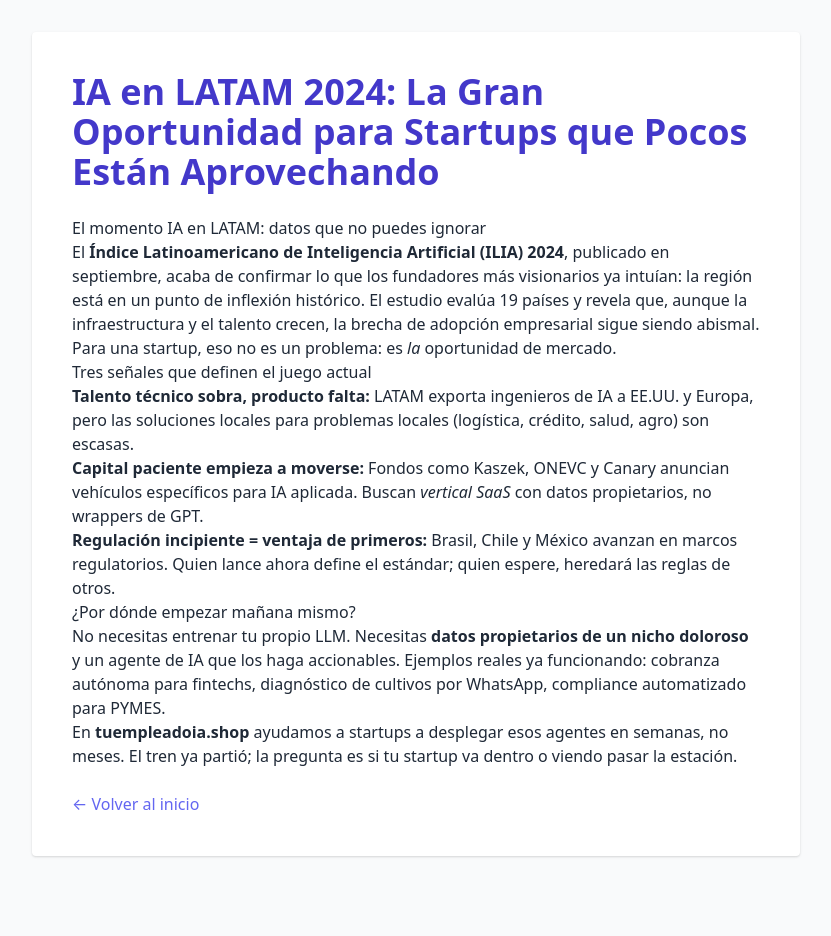
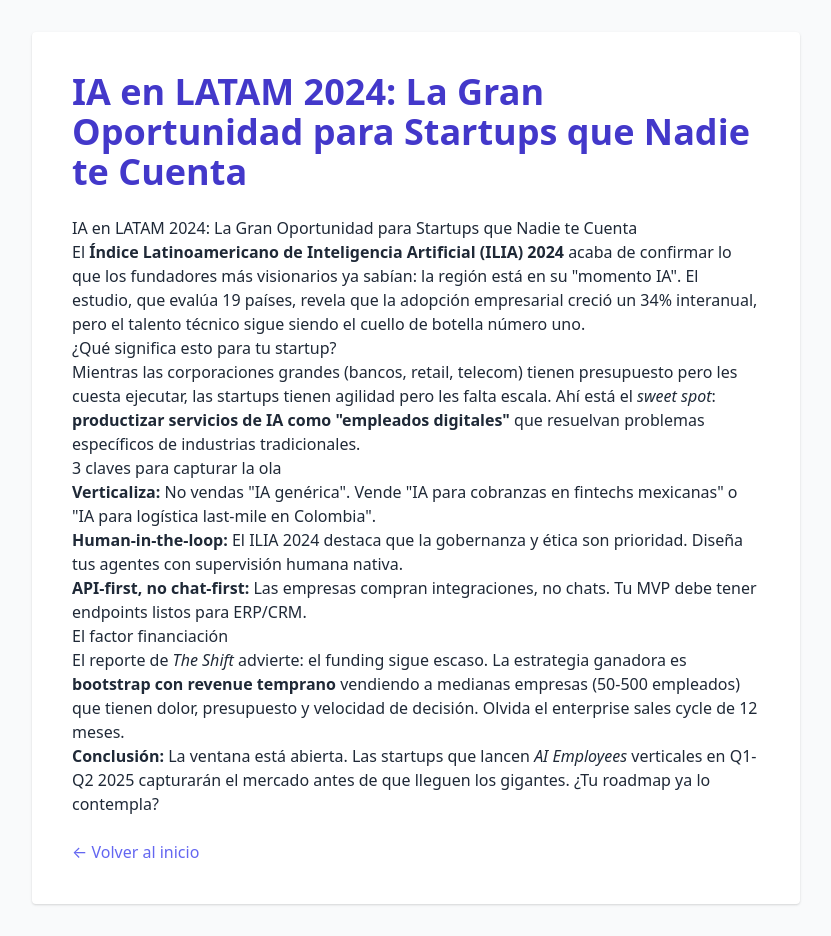
Before and after one commit to jhonnycastle81/tuempleadoia-shop, a plain HTML site: page blog/ia-latam-2024-oportunidad-startups.html in a window 1280 px wide. Shown: the whole page, without its empty margins (224-1055 px from the left). Before the commit the page ends 888 px from the top, so only its background shows below. Drawn offline with nearby package versions, Linux system fonts and the light colour scheme.

Commit message:
feat: Nuevo blog IA - IA en LATAM 2024: La Gran Oportunidad para Startups que Nadie te Cuenta

```diff
--- a/blog/ia-latam-2024-oportunidad-startups.html
+++ b/blog/ia-latam-2024-oportunidad-startups.html
@@ -1,21 +1,25 @@
 <!DOCTYPE html>
-        <html lang="es"><head><meta charset="UTF-8"><title>IA en LATAM 2024: La Gran Oportunidad para Startups que Pocos Están Aprovechando</title>
+        <html lang="es"><head><meta charset="UTF-8"><title>IA en LATAM 2024: La Gran Oportunidad para Startups que Nadie te Cuenta</title>
         <link href="https://cdnjs.cloudflare.com/ajax/libs/tailwindcss/2.2.19/tailwind.min.css" rel="stylesheet">
         </head><body class="bg-gray-50 text-gray-800 p-8">
         <div class="max-w-3xl mx-auto bg-white p-10 rounded shadow">
-        <h1 class="text-4xl font-bold mb-6 text-indigo-700">IA en LATAM 2024: La Gran Oportunidad para Startups que Pocos Están Aprovechando</h1>
-        <div class="prose"><h2>El momento IA en LATAM: datos que no puedes ignorar</h2>
-<p>El <strong>Índice Latinoamericano de Inteligencia Artificial (ILIA) 2024</strong>, publicado en septiembre, acaba de confirmar lo que los fundadores más visionarios ya intuían: la región está en un punto de inflexión histórico. El estudio evalúa 19 países y revela que, aunque la infraestructura y el talento crecen, la brecha de adopción empresarial sigue siendo abismal. Para una startup, eso no es un problema: es <em>la</em> oportunidad de mercado.</p>
+        <h1 class="text-4xl font-bold mb-6 text-indigo-700">IA en LATAM 2024: La Gran Oportunidad para Startups que Nadie te Cuenta</h1>
+        <div class="prose"><h2>IA en LATAM 2024: La Gran Oportunidad para Startups que Nadie te Cuenta</h2>
+<p>El <strong>Índice Latinoamericano de Inteligencia Artificial (ILIA) 2024</strong> acaba de confirmar lo que los fundadores más visionarios ya sabían: la región está en su "momento IA". El estudio, que evalúa 19 países, revela que la adopción empresarial creció un 34% interanual, pero el talento técnico sigue siendo el cuello de botella número uno.</p>
 
-<h2>Tres señales que definen el juego actual</h2>
+<h2>¿Qué significa esto para tu startup?</h2>
+<p>Mientras las corporaciones grandes (bancos, retail, telecom) tienen presupuesto pero les cuesta ejecutar, las startups tienen agilidad pero les falta escala. Ahí está el <em>sweet spot</em>: <strong>productizar servicios de IA como "empleados digitales"</strong> que resuelvan problemas específicos de industrias tradicionales.</p>
+
+<h2>3 claves para capturar la ola</h2>
 <ul>
-<li><strong>Talento técnico sobra, producto falta:</strong> LATAM exporta ingenieros de IA a EE.UU. y Europa, pero las soluciones locales para problemas locales (logística, crédito, salud, agro) son escasas.</li>
-<li><strong>Capital paciente empieza a moverse:</strong> Fondos como Kaszek, ONEVC y Canary anuncian vehículos específicos para IA aplicada. Buscan <em>vertical SaaS</em> con datos propietarios, no wrappers de GPT.</li>
-<li><strong>Regulación incipiente = ventaja de primeros:</strong> Brasil, Chile y México avanzan en marcos regulatorios. Quien lance ahora define el estándar; quien espere, heredará las reglas de otros.</li>
+  <li><strong>Verticaliza:</strong> No vendas "IA genérica". Vende "IA para cobranzas en fintechs mexicanas" o "IA para logística last-mile en Colombia".</li>
+  <li><strong>Human-in-the-loop:</strong> El ILIA 2024 destaca que la gobernanza y ética son prioridad. Diseña tus agentes con supervisión humana nativa.</li>
+  <li><strong>API-first, no chat-first:</strong> Las empresas compran integraciones, no chats. Tu MVP debe tener endpoints listos para ERP/CRM.</li>
 </ul>
 
-<h2>¿Por dónde empezar mañana mismo?</h2>
-<p>No necesitas entrenar tu propio LLM. Necesitas <strong>datos propietarios de un nicho doloroso</strong> y un agente de IA que los haga accionables. Ejemplos reales ya funcionando: cobranza autónoma para fintechs, diagnóstico de cultivos por WhatsApp, compliance automatizado para PYMES.</p>
-<p>En <strong>tuempleadoia.shop</strong> ayudamos a startups a desplegar esos agentes en semanas, no meses. El tren ya partió; la pregunta es si tu startup va dentro o viendo pasar la estación.</p></div>
+<h2>El factor financiación</h2>
+<p>El reporte de <em>The Shift</em> advierte: el funding sigue escaso. La estrategia ganadora es <strong>bootstrap con revenue temprano</strong> vendiendo a medianas empresas (50-500 empleados) que tienen dolor, presupuesto y velocidad de decisión. Olvida el enterprise sales cycle de 12 meses.</p>
+
+<p><strong>Conclusión:</strong> La ventana está abierta. Las startups que lancen <em>AI Employees</em> verticales en Q1-Q2 2025 capturarán el mercado antes de que lleguen los gigantes. ¿Tu roadmap ya lo contempla?</p></div>
         <br><a href="../index.html" class="text-indigo-500 hover:underline">← Volver al inicio</a>
         </div></body></html>
```
